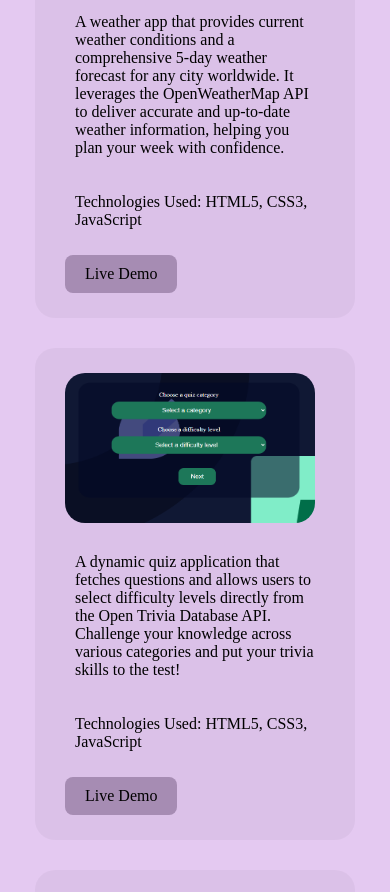
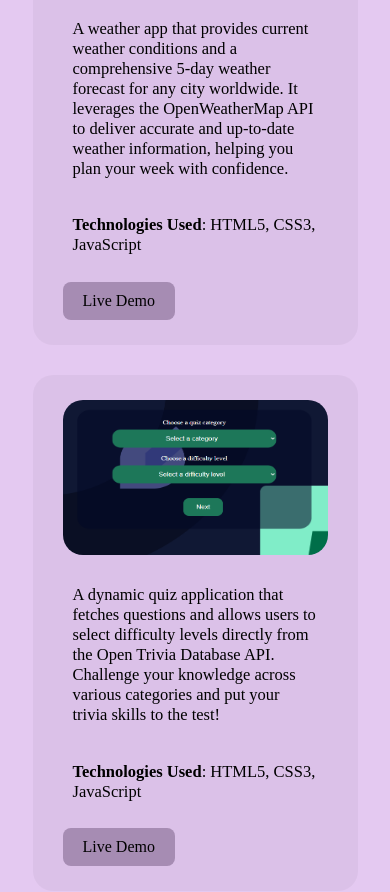
Before and after one commit to Chukwufumnaya/Naomis-web, a plain HTML site: page index.html in a window 390 px wide. Shown: the part 1299-2191 px from the top of the page. Drawn offline with Linux system fonts and the light colour scheme; a web font is replaced by a local one.

Commit message:
Update project card styles: adjust image dimensions to 265x155px and increase paragraph width to 265px with font size set to 16.5px for improved layout and readability.

```diff
--- a/index.html
+++ b/index.html
@@ -61,7 +61,7 @@
           <p>A weather app that provides current weather conditions and a comprehensive 5-day weather forecast for any
             city worldwide. It leverages the OpenWeatherMap API to deliver accurate and up-to-date weather information,
             helping you plan your week with confidence.</p>
-          <p>Technologies Used: HTML5, CSS3, JavaScript</p>
+          <p><b>Technologies Used</b>: HTML5, CSS3, JavaScript</p>
           <a href="https://chukwufumnaya.github.io/Weather-App/" target="_blank" class="live-demo"> Live Demo</a>
         </div>
         <div class="project-card">
@@ -69,14 +69,14 @@
           <p>A dynamic quiz application that fetches questions and allows users to select difficulty levels directly
             from the Open Trivia Database API. Challenge your knowledge across various categories and put your trivia
             skills to the test!</p>
-          <p>Technologies Used: HTML5, CSS3, JavaScript</p>
+          <p><b>Technologies Used</b>: HTML5, CSS3, JavaScript</p>
           <a href="https://chukwufumnaya.github.io/Quiz-App/" target="_blank" class="live-demo">Live Demo</a>
         </div>
         <div class="project-card">
           <img src="./thumbnails/naybakes-thumbnail.png" alt="Screenshot of naybakes">
           <p>A modern, responsive landing page and menu for a fictional cafe and bakery, built purely with front-end
             technologies.</p>
-          <p>Technologies Used: HTML5, CSS3, JavaScript</p>
+          <p><b>Technologies Used</b>: HTML5, CSS3, JavaScript</p>
           <a href="https://chukwufumnaya.github.io/NayBakes/" target="_blank" class="live-demo">Live Demo</a>
 
         </div>
--- a/style/style.css
+++ b/style/style.css
@@ -311,8 +311,8 @@ h3 {
   }
 
   .project-card img {
-    width: 250px;
-    height: 150px;
+    width: 265px;
+    height: 155px;
   }
 
   .projects-grouped {
@@ -322,8 +322,8 @@ h3 {
   }
 
   .project-card p {
-    width: 260px;
-    font-size: 16px;
+    width: 265px;
+    font-size: 16.5px;
   }
 
   .tech {
```
